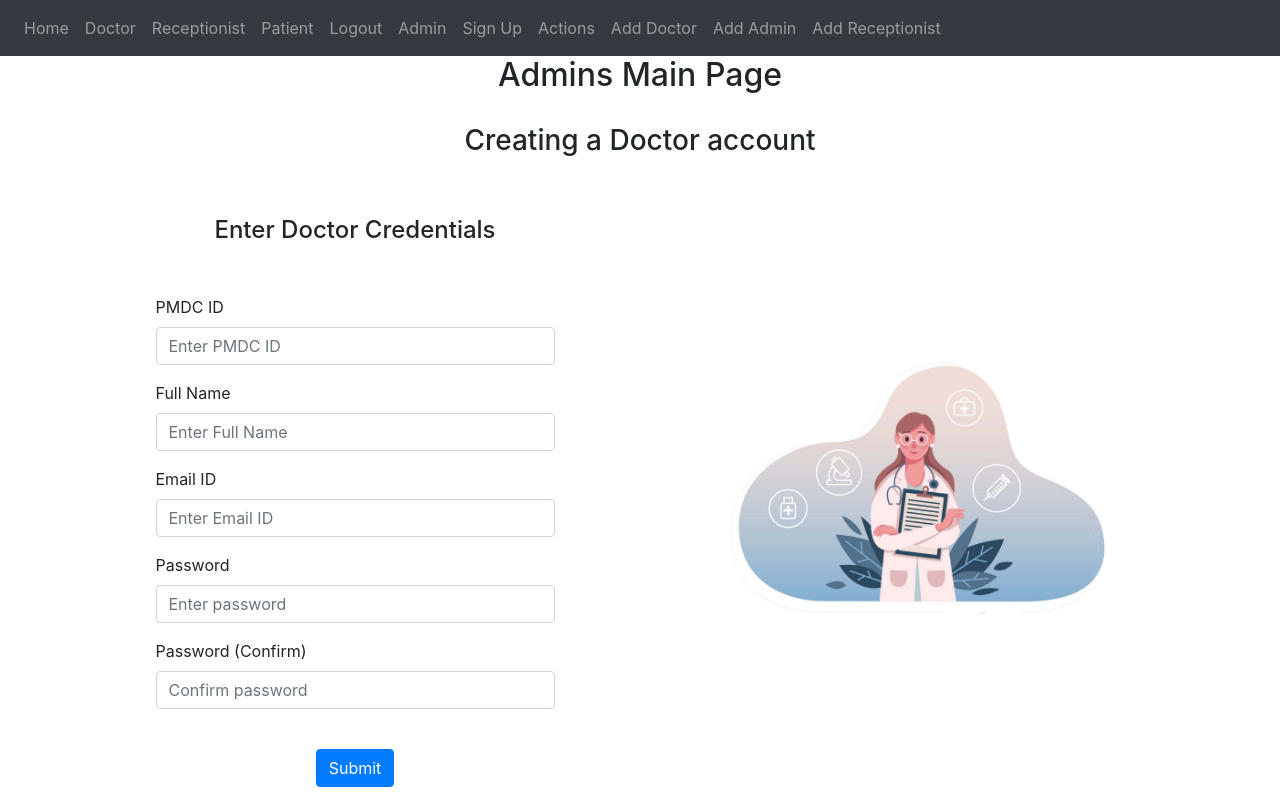
After one commit to Azka1212/PTSD-Web-App, a Flask app: page /add_doctor in a window 1280 px wide. The commit adds this page. Run offline with Flask 2, Linux system fonts and the light colour scheme; some libraries are stand-ins or nearby versions.

Commit message:
Add files via upload

```diff
--- a/website/auth.py
+++ b/website/auth.py
@@ -21,6 +21,18 @@ def doctor():
 @auth.route('/admin_actions')
 def admin_actions():
     return render_template("admin_actions.html")
+
+@auth.route('/add_doctor')
+def add_doctor():
+    return render_template("add_doctor.html")
+
+@auth.route('/add_admin')
+def add_admin():
+    return render_template("add_admin.html")
+
+@auth.route('/add_receptionist')
+def add_receptionist():
+    return render_template("add_receptionist.html")
 
 @auth.route('/receptionist')
 def receptionist():
--- /dev/null
+++ b/website/templates/add_doctor.html
@@ -0,0 +1,76 @@
+{% extends "base.html" %}
+{% block title %}Add Doctor{% endblock %}
+
+{% block content %}
+
+<h2 align="center" >Admins Main Page</h2>
+
+<h3 align="center" style="margin-top: 30px;">Creating a Doctor account</h3>
+
+
+ <body>
+    <div class="row">
+        <div class="column" style="float: left; width: 50%;">
+            <form method="POST" style="display: block; margin-top: 50px; margin-left: auto; margin-right: auto;max-width: 70%;">
+              <h4 align="center">Enter Doctor Credentials</h4>
+              <div class="form-group" style="display: block; margin-top: 50px;">
+                <label for="email">PMDC ID</label>
+                <input
+                  type="text"
+                  class="form-control"
+                  id="pmdcid"
+                  name="pmdcid"
+                  placeholder="Enter PMDC ID"
+                />
+              </div>
+              <div class="form-group">
+                <label for="Name">Full Name</label>
+                <input
+                  type="text"
+                  class="form-control"
+                  id="Name"
+                  name="Name"
+                  placeholder="Enter Full Name"
+                />
+              </div>
+              <div class="form-group">
+                <label for="email">Email ID</label>
+                <input
+                  type="text"
+                  class="form-control"
+                  id="email"
+                  name="email"
+                  placeholder="Enter Email ID"
+                />
+              </div>
+              <div class="form-group">
+                <label for="password1">Password</label>
+                <input
+                  type="password"
+                  class="form-control"
+                  id="password1"
+                  name="password1"
+                  placeholder="Enter password"
+                />
+              </div>
+              <div class="form-group">
+                <label for="password2">Password (Confirm)</label>
+                <input
+                  type="password"
+                  class="form-control"
+                  id="password2"
+                  name="password2"
+                  placeholder="Confirm password"
+                />
+              </div>
+              <br />
+              <button type="submit" class="btn btn-primary" style="display: block; margin-left: auto; margin-right: auto;">Submit</button>
+            </form>
+        </div>
+        <div class="column" style="float:inline-end; width: 50%;">
+            <img src="{{url_for('static', filename='Doctor.jpg')}}" style="max-width: 80%; margin-top: 150px; margin-left: 50px;" />
+        </div>
+    </div>
+ </body>
+
+{% endblock %}
--- a/website/templates/admin_actions.html
+++ b/website/templates/admin_actions.html
@@ -13,9 +13,9 @@
 
 <div class="container">
     <p align="center" style="margin-top: 30px;">
-        <a href=doctor ><button class="btn btn-primary btn-lg" style="margin-left: auto; margin-right: 30px; height:75px;width:150px">Doctor</button></a>
-        <a href=receptionist ><button class="btn btn-primary btn-lg" style="margin-left: auto; margin-right: auto; height:75px;width:150px">Receptionist</button></a>
-        <a href=admin ><button class="btn btn-primary btn-lg" style="margin-left: 30px; margin-right: auto; height:75px;width:150px">Admin</button></a>
+        <a href=add_doctor ><button class="btn btn-primary btn-lg" style="margin-left: auto; margin-right: 30px; height:75px;width:150px">Doctor</button></a>
+        <a href=add_receptionist ><button class="btn btn-primary btn-lg" style="margin-left: auto; margin-right: auto; height:75px;width:150px">Receptionist</button></a>
+        <a href=add_admin ><button class="btn btn-primary btn-lg" style="margin-left: 30px; margin-right: auto; height:75px;width:150px">Admin</button></a>
     </p>
 </div>
 
--- a/website/templates/base.html
+++ b/website/templates/base.html
@@ -37,6 +37,9 @@
           <a class="nav-item nav-link" id="login" href="/login">Admin</a>
           <a class="nav-item nav-link" id="signUp" href="/sign-up">Sign Up</a>
           <a class="nav-item nav-link" id="actions" href="/admin_actions">Actions</a>
+          <a class="nav-item nav-link" id="actions" href="/add_doctor">Add Doctor</a>
+          <a class="nav-item nav-link" id="actions" href="/add_admin">Add Admin</a>
+          <a class="nav-item nav-link" id="actions" href="/add_receptionist">Add Receptionist</a>
         </div>
       </div>
     </nav>
```
Also changed, not shown: website/templates/add_admin.html (added, +66 -0 lines), website/templates/add_receptionist.html (added, +66 -0 lines).
